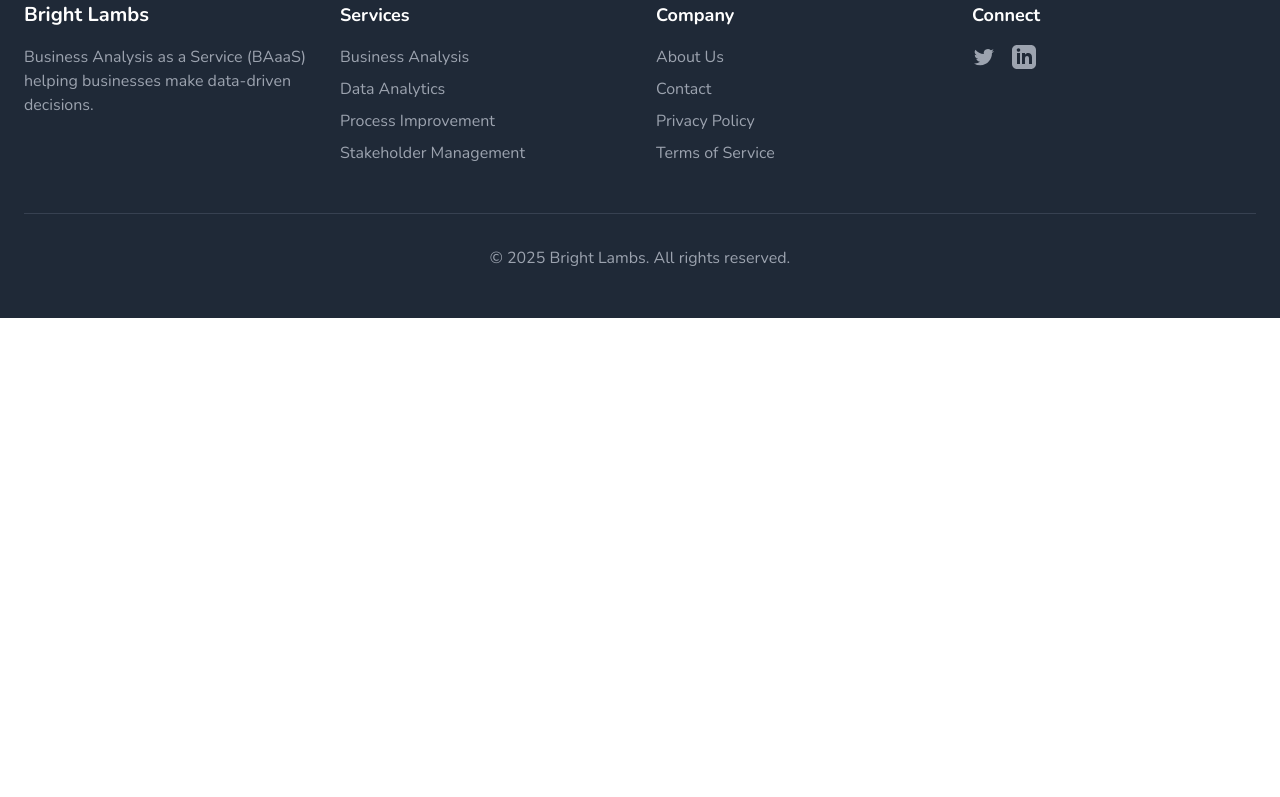
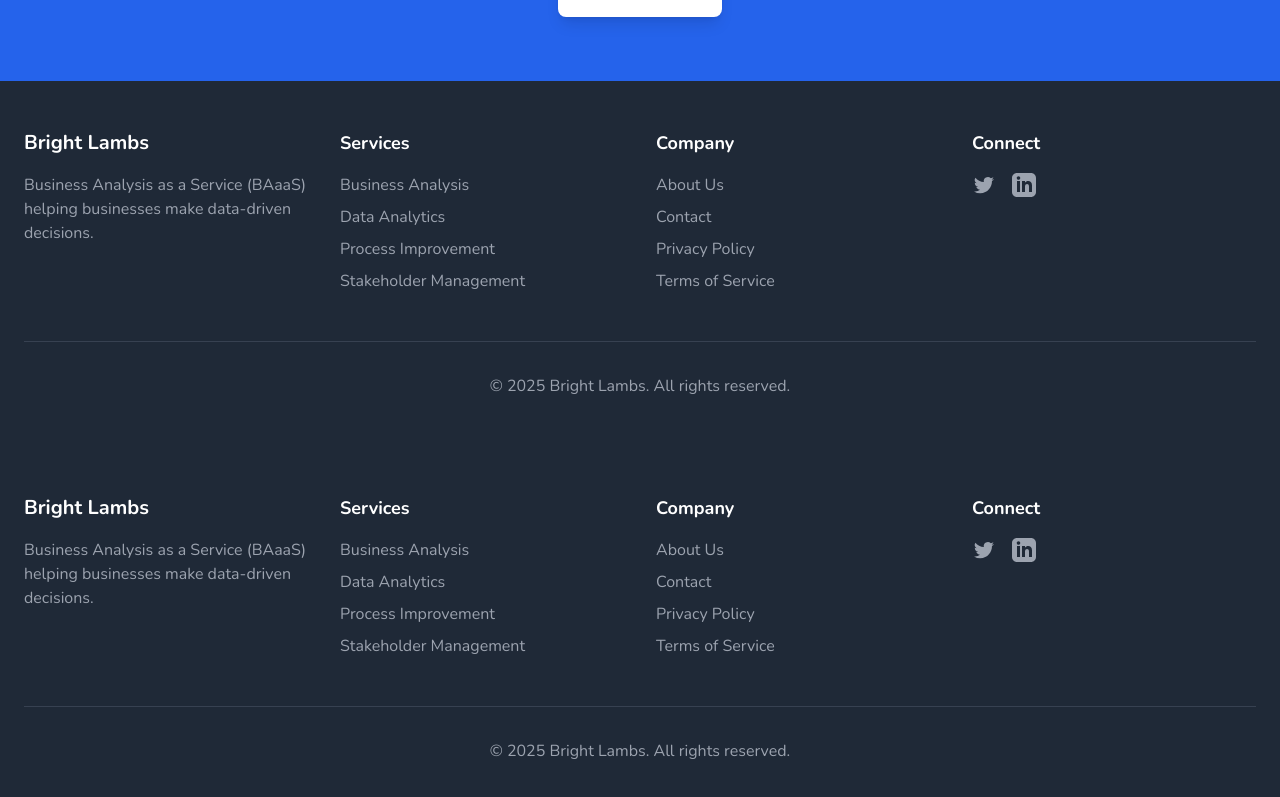
Before and after one commit to OrangeAnalyticsAI/BrightLambswww, a Next.js app: page / in a window 1280 px wide. Shown: the part 1571-2368 px from the top of the page. Before the commit the page ends 1889 px from the top, so only its background shows below. Built offline with nearby package versions, Linux system fonts and the light colour scheme.

Commit message:
Add Navigation and Footer to root layout for consistent navigation

```diff
--- a/app/components/Footer.tsx
+++ b/app/components/Footer.tsx
@@ -2,22 +2,51 @@ import Link from 'next/link';
 
 export default function Footer() {
   return (
-    <footer className="bg-gray-800 text-white py-8">
-      <div className="container mx-auto px-4">
-        <div className="flex flex-col md:flex-row justify-between items-center">
-          <div className="mb-4 md:mb-0">
-            <h3 className="text-2xl font-bold">Business Analysis Academy</h3>
-            <p className="text-gray-400">Empowering the next generation of business analysts</p>
+    <footer className="bg-gray-800 text-white py-12">
+      <div className="container mx-auto px-6">
+        <div className="grid grid-cols-1 md:grid-cols-4 gap-8">
+          <div>
+            <h3 className="text-xl font-bold mb-4">Bright Lambs</h3>
+            <p className="text-gray-400">Business Analysis as a Service (BAaaS) helping businesses make data-driven decisions.</p>
           </div>
-          <div className="flex space-x-6">
-            <Link href="/about" className="hover:text-pink-300 transition-colors">About Us</Link>
-            <Link href="/courses" className="hover:text-pink-300 transition-colors">Courses</Link>
-            <Link href="/contact" className="hover:text-pink-300 transition-colors">Contact</Link>
-            <Link href="/privacy" className="hover:text-pink-300 transition-colors">Privacy Policy</Link>
+          <div>
+            <h4 className="text-lg font-semibold mb-4">Services</h4>
+            <ul className="space-y-2">
+              <li><Link href="#services" className="text-gray-400 hover:text-white transition-colors">Business Analysis</Link></li>
+              <li><Link href="#services" className="text-gray-400 hover:text-white transition-colors">Data Analytics</Link></li>
+              <li><Link href="#services" className="text-gray-400 hover:text-white transition-colors">Process Improvement</Link></li>
+              <li><Link href="#services" className="text-gray-400 hover:text-white transition-colors">Stakeholder Management</Link></li>
+            </ul>
+          </div>
+          <div>
+            <h4 className="text-lg font-semibold mb-4">Company</h4>
+            <ul className="space-y-2">
+              <li><Link href="/about" className="text-gray-400 hover:text-white transition-colors">About Us</Link></li>
+              <li><Link href="/contact" className="text-gray-400 hover:text-white transition-colors">Contact</Link></li>
+              <li><Link href="/privacy" className="text-gray-400 hover:text-white transition-colors">Privacy Policy</Link></li>
+              <li><Link href="/terms" className="text-gray-400 hover:text-white transition-colors">Terms of Service</Link></li>
+            </ul>
+          </div>
+          <div>
+            <h4 className="text-lg font-semibold mb-4">Connect</h4>
+            <div className="flex space-x-4">
+              <a href="#" className="text-gray-400 hover:text-white transition-colors">
+                <span className="sr-only">Twitter</span>
+                <svg className="h-6 w-6" fill="currentColor" viewBox="0 0 24 24" aria-hidden="true">
+                  <path d="M8.29 20.251c7.547 0 11.675-6.253 11.675-11.675 0-.178 0-.355-.012-.53A8.348 8.348 0 0022 5.92a8.19 8.19 0 01-2.357.646 4.118 4.118 0 001.804-2.27 8.224 8.224 0 01-2.605.996 4.107 4.107 0 00-6.993 3.743 11.65 11.65 0 01-8.457-4.287 4.106 4.106 0 001.27 5.477A4.072 4.072 0 012.8 9.713v.052a4.105 4.105 0 003.292 4.022 4.095 4.095 0 01-1.853.07 4.108 4.108 0 003.834 2.85A8.233 8.233 0 012 18.407a11.616 11.616 0 006.29 1.84" />
+                </svg>
+              </a>
+              <a href="#" className="text-gray-400 hover:text-white transition-colors">
+                <span className="sr-only">LinkedIn</span>
+                <svg className="h-6 w-6" fill="currentColor" viewBox="0 0 24 24" aria-hidden="true">
+                  <path fillRule="evenodd" d="M19 0h-14c-2.761 0-5 2.239-5 5v14c0 2.761 2.239 5 5 5h14c2.762 0 5-2.239 5-5v-14c0-2.761-2.238-5-5-5zm-11 19h-3v-11h3v11zm-1.5-12.268c-.966 0-1.75-.79-1.75-1.764s.784-1.764 1.75-1.764 1.75.79 1.75 1.764-.783 1.764-1.75 1.764zm13.5 12.268h-3v-5.604c0-3.368-4-3.113-4 0v5.604h-3v-11h3v1.765c1.396-2.586 7-2.777 7 2.476v6.759z" clipRule="evenodd" />
+                </svg>
+              </a>
+            </div>
           </div>
         </div>
-        <div className="border-t border-gray-700 mt-8 pt-6 text-center text-gray-400">
-          <p>&copy; {new Date().getFullYear()} Business Analysis Academy. All rights reserved.</p>
+        <div className="border-t border-gray-700 mt-12 pt-8 text-center text-gray-400">
+          <p>&copy; {new Date().getFullYear()} Bright Lambs. All rights reserved.</p>
         </div>
       </div>
     </footer>
--- a/app/layout.tsx
+++ b/app/layout.tsx
@@ -3,6 +3,8 @@ import { Nunito } from "next/font/google"
 import "./globals.css"
 import { Toaster } from "@/components/ui/toaster"
 import { TooltipProvider } from "@/components/ui/tooltip"
+import Navigation from "@/app/components/Navigation"
+import Footer from "@/app/components/Footer"
 
 const nunito = Nunito({
   subsets: ["latin"],
@@ -22,9 +24,13 @@ export default function RootLayout({
 }) {
   return (
     <html lang="en">
-      <body className={`${nunito.className} antialiased`}>
+      <body className={`${nunito.className} antialiased flex flex-col min-h-screen`}>
         <TooltipProvider>
-          {children}
+          <Navigation />
+          <main className="flex-grow">
+            {children}
+          </main>
+          <Footer />
           <Toaster />
         </TooltipProvider>
       </body>
```
